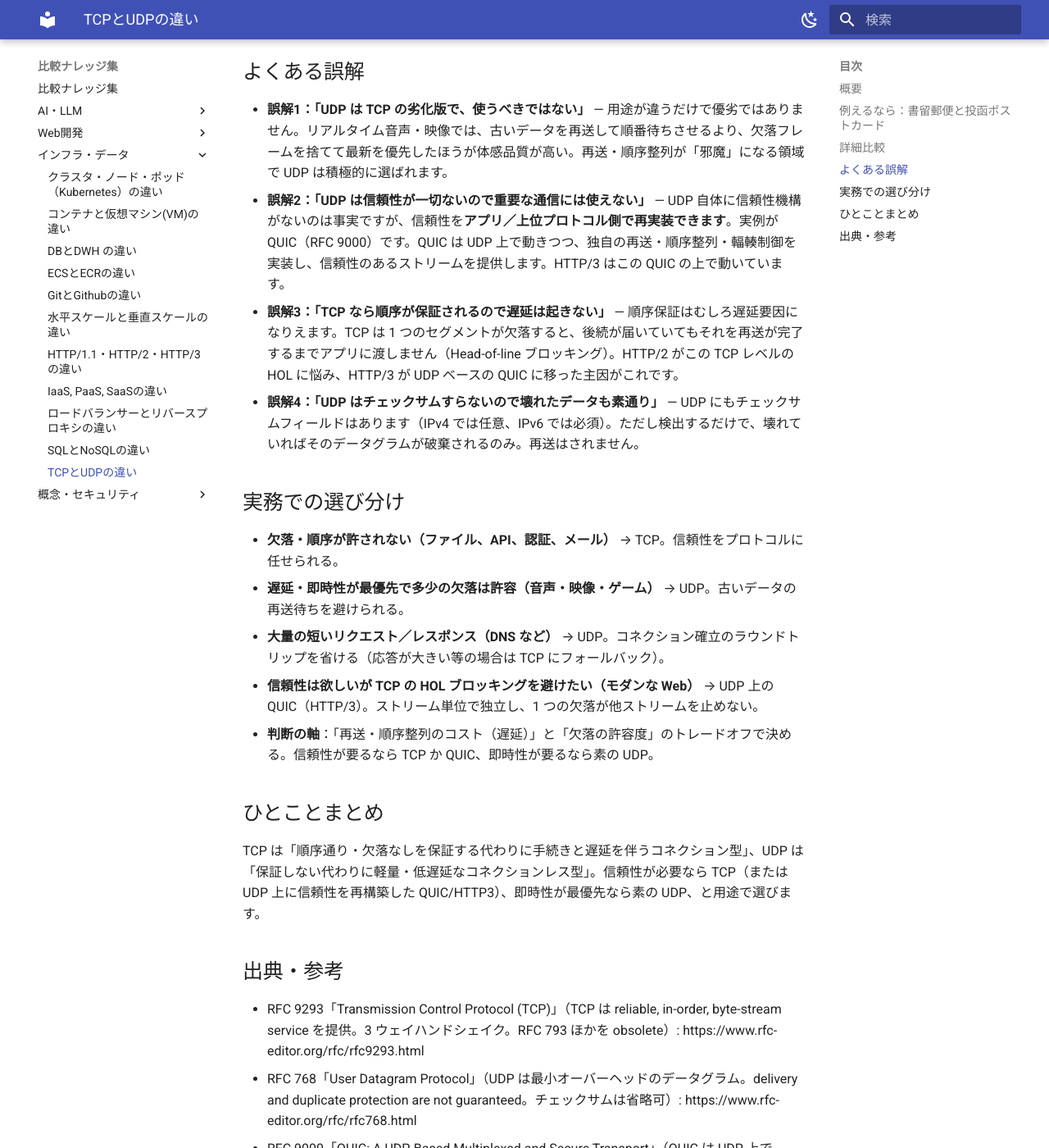
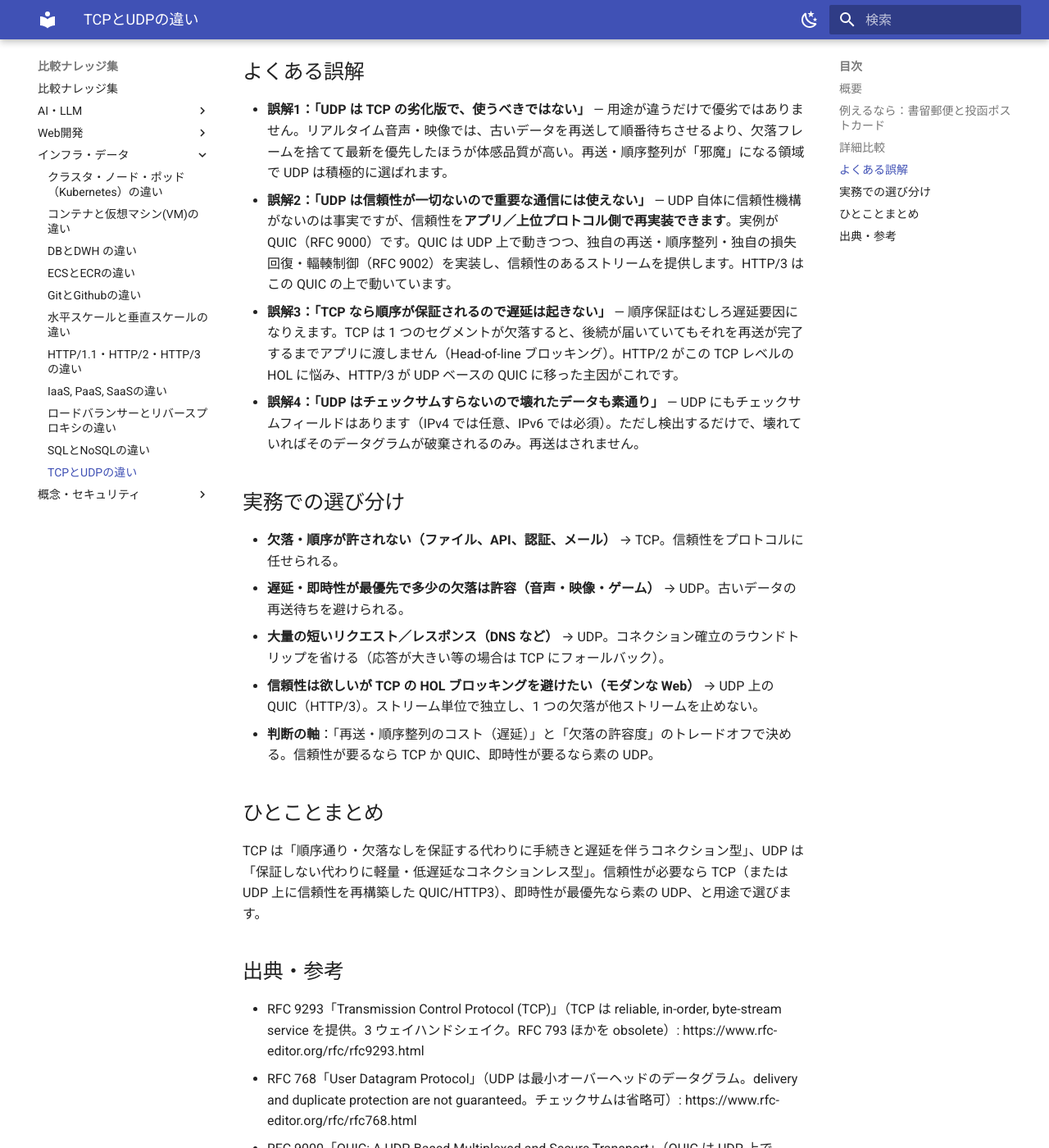
Before and after one commit to tomomira/comparisons, an MkDocs documentation site: the page built from docs/infra-data/tcp-vs-udp.md, in a window 1280 px wide and 1400 px high, scrolled down 1379 px. Shown: the whole window at 82% size. Built offline with MkDocs 1.6.1 and Material for MkDocs 9.7.7, drawn with Linux system fonts in a browser that asks for light colours; some of the changed text lies outside the part shown.

Commit message:
polish(expansion): G3 微修正（HTTP/2 h2c注記・RFC9002出典・CP論理分離の補足）
Co-Authored-By: Claude Sonnet 4.6 <noreply@anthropic.com>

```diff
--- a/docs/infra-data/tcp-vs-udp.md
+++ b/docs/infra-data/tcp-vs-udp.md
@@ -37,7 +37,7 @@ TCP は**コネクション型**で、3 ウェイハンドシェイクで接続
 ## よくある誤解
 
 - **誤解1：「UDP は TCP の劣化版で、使うべきではない」** — 用途が違うだけで優劣ではありません。リアルタイム音声・映像では、古いデータを再送して順番待ちさせるより、欠落フレームを捨てて最新を優先したほうが体感品質が高い。再送・順序整列が「邪魔」になる領域で UDP は積極的に選ばれます。
-- **誤解2：「UDP は信頼性が一切ないので重要な通信には使えない」** — UDP 自体に信頼性機構がないのは事実ですが、信頼性を**アプリ／上位プロトコル側で再実装できます**。実例が QUIC（RFC 9000）です。QUIC は UDP 上で動きつつ、独自の再送・順序整列・輻輳制御を実装し、信頼性のあるストリームを提供します。HTTP/3 はこの QUIC の上で動いています。
+- **誤解2：「UDP は信頼性が一切ないので重要な通信には使えない」** — UDP 自体に信頼性機構がないのは事実ですが、信頼性を**アプリ／上位プロトコル側で再実装できます**。実例が QUIC（RFC 9000）です。QUIC は UDP 上で動きつつ、独自の再送・順序整列・独自の損失回復・輻輳制御（RFC 9002）を実装し、信頼性のあるストリームを提供します。HTTP/3 はこの QUIC の上で動いています。
 - **誤解3：「TCP なら順序が保証されるので遅延は起きない」** — 順序保証はむしろ遅延要因になりえます。TCP は 1 つのセグメントが欠落すると、後続が届いていてもそれを再送が完了するまでアプリに渡しません（Head-of-line ブロッキング）。HTTP/2 がこの TCP レベルの HOL に悩み、HTTP/3 が UDP ベースの QUIC に移った主因がこれです。
 - **誤解4：「UDP はチェックサムすらないので壊れたデータも素通り」** — UDP にもチェックサムフィールドはあります（IPv4 では任意、IPv6 では必須）。ただし検出するだけで、壊れていればそのデータグラムが破棄されるのみ。再送はされません。
 
@@ -58,3 +58,4 @@ TCP は「順序通り・欠落なしを保証する代わりに手続きと遅
 - RFC 9293「Transmission Control Protocol (TCP)」（TCP は reliable, in-order, byte-stream service を提供。3 ウェイハンドシェイク。RFC 793 ほかを obsolete）: https://www.rfc-editor.org/rfc/rfc9293.html
 - RFC 768「User Datagram Protocol」（UDP は最小オーバーヘッドのデータグラム。delivery and duplicate protection are not guaranteed。チェックサムは省略可）: https://www.rfc-editor.org/rfc/rfc768.html
 - RFC 9000「QUIC: A UDP-Based Multiplexed and Secure Transport」（QUIC は UDP 上で reliable・in-order なストリームと独自の輻輳制御を提供、HTTP/3 の土台）: https://www.rfc-editor.org/rfc/rfc9000.html
+- [RFC 9002 - QUIC Loss Detection and Congestion Control](https://www.rfc-editor.org/rfc/rfc9002) — QUIC の損失回復・輻輳制御の規定
```
Also changed, not shown: docs/infra-data/cluster-vs-node-vs-pod.md (+2 -0 lines), docs/infra-data/http1-vs-http2-vs-http3.md (+1 -1 lines).
